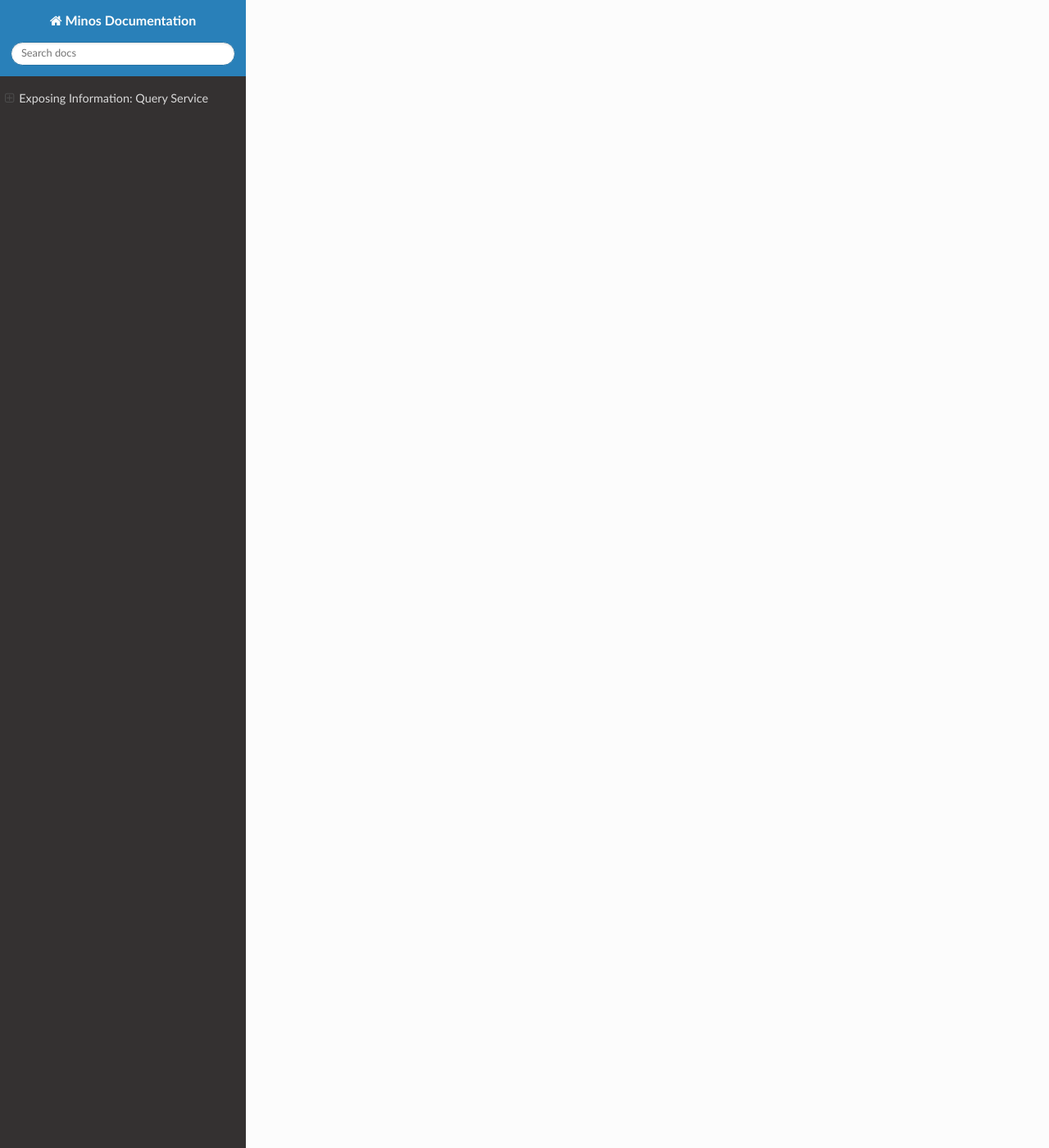
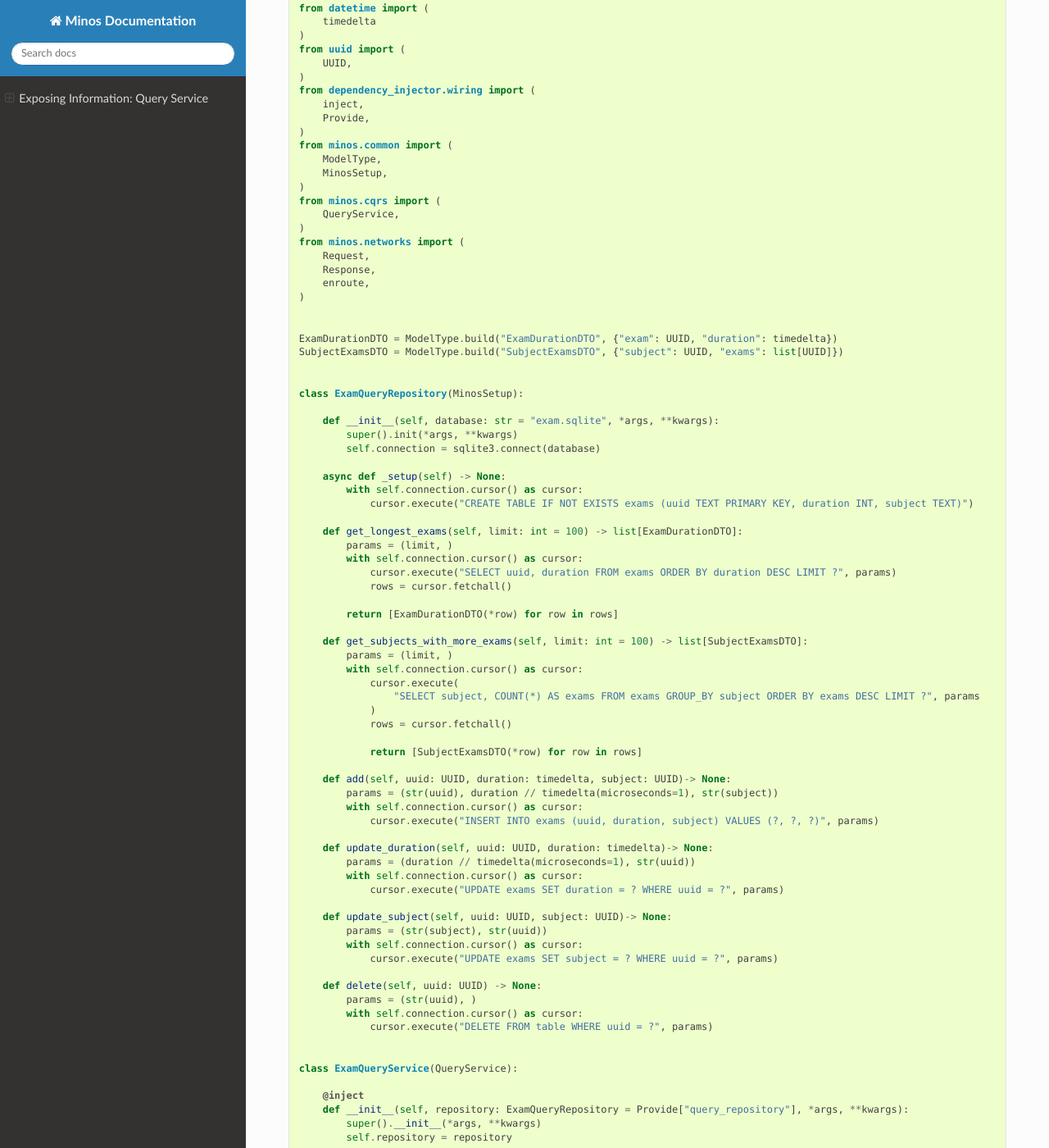
Before and after one commit to Clariteia/minos-documentation, a Sphinx documentation site: the page built from docs/quickstart/query.md, in a window 1280 px wide and 1400 px high, scrolled down 1794 px. Shown: the whole window at 82% size. Built offline with Sphinx 7.4.7 and the Read the Docs theme 2.0.0, drawn with Linux system fonts in a browser that asks for light colours; some of the changed text lies outside the part shown.

Commit message:
* Create skeleton for `QueryService` section. * Minor improvements.

````diff
--- a/docs/quickstart/query.md
+++ b/docs/quickstart/query.md
@@ -4,9 +4,101 @@
 
 TODO
 
+
+## Setting up the service!
+
+TODO
+```yaml
+# config.yml
+service:
+  injections:
+    query_repository: src.queries.ExamQueryRepository
+rest:
+  host: 0.0.0.0
+  port: 8082
+broker:
+  host: localhost
+  port: 9092
+  queue:
+    database: exam_db
+    user: minos
+    password: min0s
+    host: localhost
+    port: 5432
+    records: 1000
+    retry: 2
+queries:
+  service: src.queries.ExamQueryService
+...
+```
+
+```python
+from minos.common import (
+    MinosSetup,
+)
+from minos.cqrs import (
+    QueryService,
+)
+
+
+class ExamQueryRepository(MinosSetup):
+    ...
+
+
+class ExamQueryService(QueryService):
+    ...
+```
+
+TODO
+
+```python
+from datetime import (
+    timedelta,
+)
+from uuid import (
+    UUID,
+)
+from minos.common import (
+    ModelType,
+)
+
+
+ExamDurationDTO = ModelType.build("ExamDurationDTO", {"exam": UUID, "duration": timedelta})
+SubjectExamsDTO = ModelType.build("SubjectExamsDTO", {"subject": UUID, "exams": int})
+```
+
+TODO
+
+## Get the longest exams...
+
+TODO
+
+## Get the subjects with more exams...
+
+TODO
+
+## Summary
+
+TODO
+
 ```python
 """src/queries.py"""
 
+import sqlite3
+from datetime import (
+    timedelta
+)
+from uuid import (
+    UUID,
+)
+from dependency_injector.wiring import (
+    inject,
+    Provide,
+)
+from minos.common import (
+    ModelType,
+    MinosSetup,
+)
 from minos.cqrs import (
     QueryService,
 )
@@ -17,37 +109,97 @@
 )
 
 
-class ExamQueryService(QueryService):
-    ...
-```
+ExamDurationDTO = ModelType.build("ExamDurationDTO", {"exam": UUID, "duration": timedelta})
+SubjectExamsDTO = ModelType.build("SubjectExamsDTO", {"subject": UUID, "exams": list[UUID]})
 
-TODO
 
-## Get the longer exams...
+class ExamQueryRepository(MinosSetup):
 
-TODO
+    def __init__(self, database: str = "exam.sqlite", *args, **kwargs):
+        super().init(*args, **kwargs)
+        self.connection = sqlite3.connect(database)
 
-## Get the exams with more questions...
+    async def _setup(self) -> None:
+        with self.connection.cursor() as cursor:
+            cursor.execute("CREATE TABLE IF NOT EXISTS exams (uuid TEXT PRIMARY KEY, duration INT, subject TEXT)")
 
-TODO
+    def get_longest_exams(self, limit: int = 100) -> list[ExamDurationDTO]:
+        params = (limit, )
+        with self.connection.cursor() as cursor:
+            cursor.execute("SELECT uuid, duration FROM exams ORDER BY duration DESC LIMIT ?", params)
+            rows = cursor.fetchall()
 
-## Summary
+        return [ExamDurationDTO(*row) for row in rows]
 
-TODO
+    def get_subjects_with_more_exams(self, limit: int = 100) -> list[SubjectExamsDTO]:
+        params = (limit, )
+        with self.connection.cursor() as cursor:
+            cursor.execute(
+                "SELECT subject, COUNT(*) AS exams FROM exams GROUP_BY subject ORDER BY exams DESC LIMIT ?", params
+            )
+            rows = cursor.fetchall()
 
-```python
-"""src/queries.py"""
+            return [SubjectExamsDTO(*row) for row in rows]
 
-from minos.cqrs import (
-    QueryService,
-)
-from minos.networks import (
-    Request,
-    Response,
-    enroute,
-)
+    def add(self, uuid: UUID, duration: timedelta, subject: UUID)-> None:
+        params = (str(uuid), duration // timedelta(microseconds=1), str(subject))
+        with self.connection.cursor() as cursor:
+            cursor.execute("INSERT INTO exams (uuid, duration, subject) VALUES (?, ?, ?)", params)
+
+    def update_duration(self, uuid: UUID, duration: timedelta)-> None:
+        params = (duration // timedelta(microseconds=1), str(uuid))
+        with self.connection.cursor() as cursor:
+            cursor.execute("UPDATE exams SET duration = ? WHERE uuid = ?", params)
+
+    def update_subject(self, uuid: UUID, subject: UUID)-> None:
+        params = (str(subject), str(uuid))
+        with self.connection.cursor() as cursor:
+            cursor.execute("UPDATE exams SET subject = ? WHERE uuid = ?", params)
+
+    def delete(self, uuid: UUID) -> None:
+        params = (str(uuid), )
+        with self.connection.cursor() as cursor:
+            cursor.execute("DELETE FROM table WHERE uuid = ?", params)
 
 
 class ExamQueryService(QueryService):
-    ...
+
+    @inject
+    def __init__(self, repository: ExamQueryRepository = Provide["query_repository"], *args, **kwargs):
+        super().__init__(*args, **kwargs)
+        self.repository = repository
+
+    @enroute.broker.query("GetExamsWithMoreDuration")
+    async def exams_with_more_duration(self, request: Request) -> Response:
+        content = await request.content()
+        limit = content["limit"]
+        result = self.get_longest_exams(limit)
+        return Response(result)
+
+    @enroute.broker.query("GetSubjectsWithMoreExams")
+    async def subjects_with_more_exams(self, request: Request) -> Response:
+        content = await request.content()
+        limit = content["limit"]
+        result = self.get_subjects_with_more_exams(limit)
+        return Response(result)
+
+    @enroute.broker.event("ExamAdded")
+    async def exam_added(self, request: Request) -> None:
+        diff = await request.content()
+        self.repository.add(diff.uuid, diff.get_one("duration"), diff.get_one("subject"))
+
+    @enroute.broker.event("ExamUpdated.duration")
+    async def exam_duration_updated(self, request: Request) -> None:
+        diff = await request.content()
+        self.repository.update_duration(diff.uuid, diff.get_one("duration"))
+
+    @enroute.broker.event("ExamUpdated.subject")
+    async def exam_subject_updated(self, request: Request) -> None:
+        diff = await request.content()
+        self.repository.update_subject(diff.uuid, diff.get_one("subject"))
+
+    @enroute.broker.event("ExamDeleted")
+    async def exam_deleted(self, request: Request) -> None:
+        diff = await request.content()
+        self.repository.delete(diff.uuid)
 ```
````
Also changed, not shown: docs/quickstart/command.md (+0 -2 lines), docs/quickstart/setup.md (+1 -0 lines).
